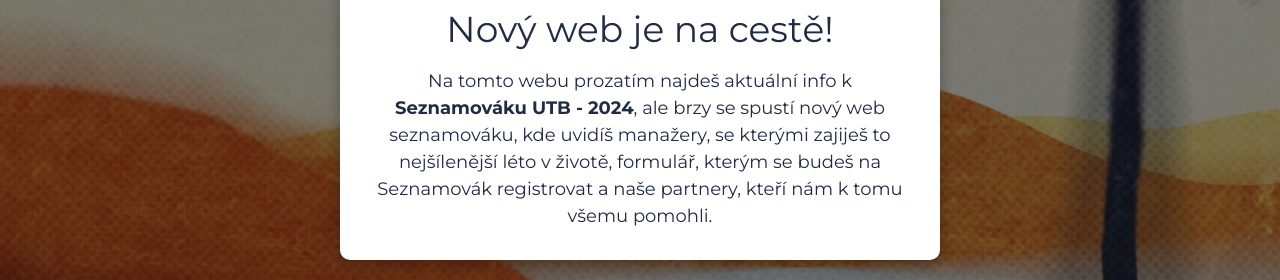
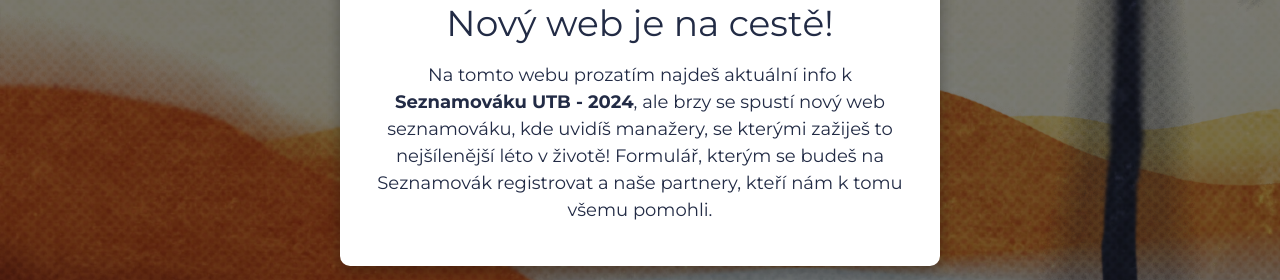
Before and after one commit to SU-UTB/web-seznamovak-fe, a React (Vite) app: page / in a window 1280 px wide. Shown: the part 301-581 px from the top of the page. Built offline with nearby package versions, Linux system fonts and the light colour scheme; no server answers.

Commit message:
Fixed typing error

```diff
--- a/src/components/sections/Modal.jsx
+++ b/src/components/sections/Modal.jsx
@@ -31,10 +31,11 @@
           <p>
             Na tomto webu prozatím najdeš aktuální info k{' '}
             <strong>Seznamováku UTB - 2024</strong>, ale brzy se spustí nový web
-            seznamováku, kde uvidíš manažery, se kterými zajiješ to nejšílenější
-            léto v životě, formulář, kterým se budeš na Seznamovák registrovat a
+            seznamováku, kde uvidíš manažery, se kterými zažiješ to nejšílenější
+            léto v životě! Formulář, kterým se budeš na Seznamovák registrovat a
             naše partnery, kteří nám k tomu všemu pomohli.
           </p>
+          <p></p>
         </div>
       </div>
     </div>
```
